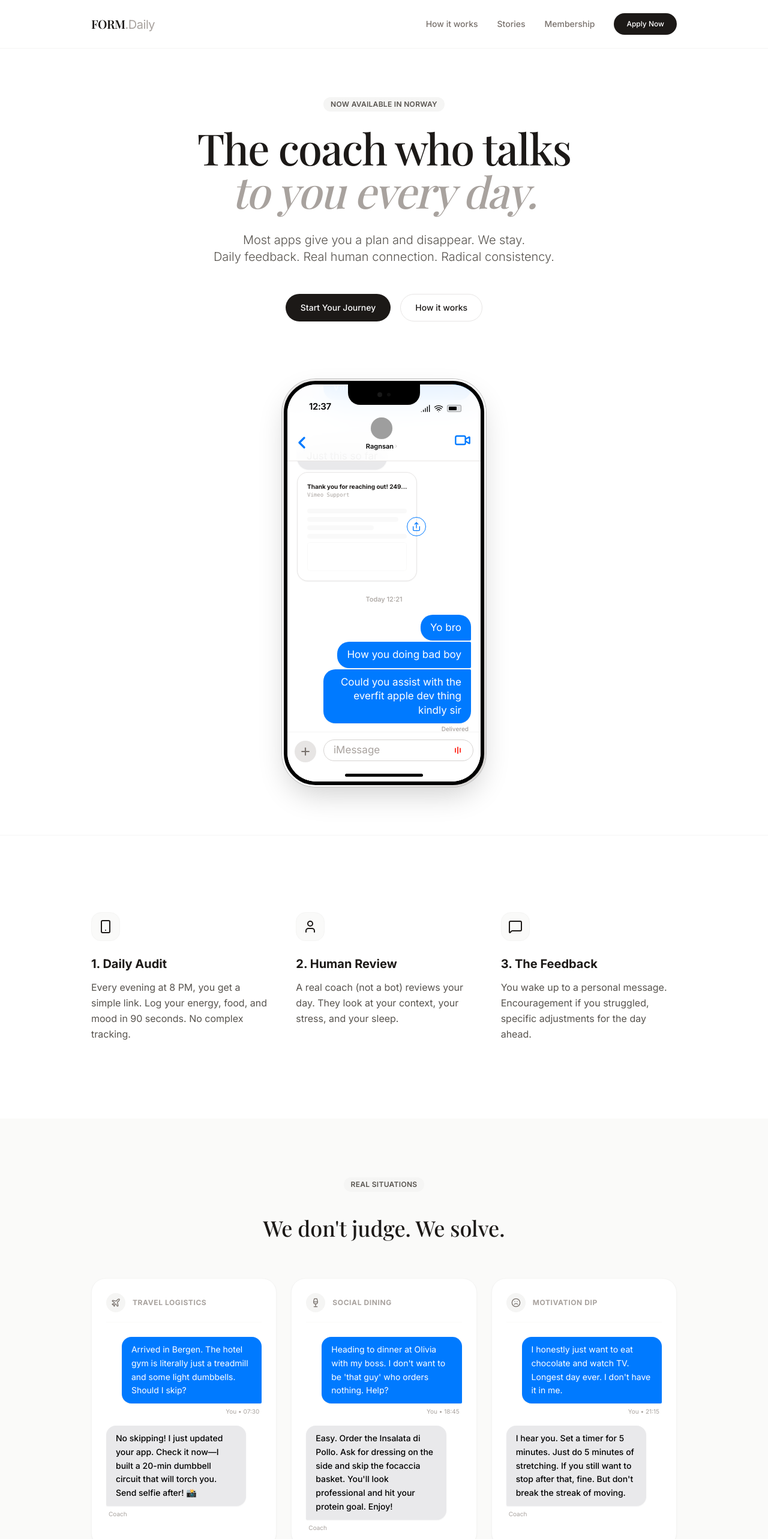
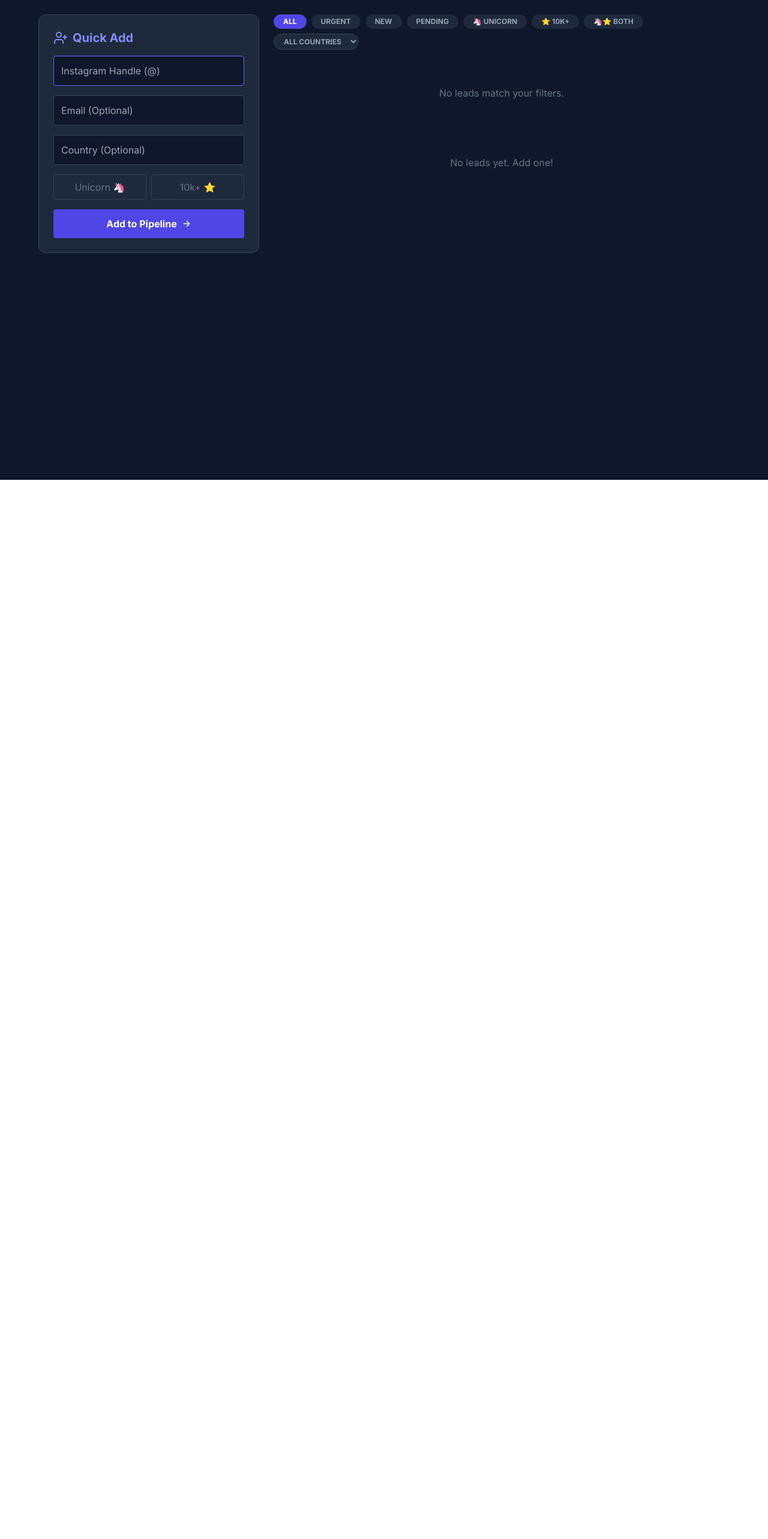
Before and after one commit to roejogansen/avengers, a React (Vite) app: page / in a window 1280 px wide. Shown: the top 2566 px of the page at 60% size. After the commit the page ends 800 px from the top, so only its background shows below. Built offline with nearby package versions, Linux system fonts and the light colour scheme; grey boxes are pictures that could not be loaded; a web font is replaced by a local one.

Commit message:
feat: Influencer Velocity CRM

```diff
--- a/src/App.jsx
+++ b/src/App.jsx
@@ -1,155 +1,269 @@
-import React from 'react';
+import React, { useState, useEffect, useMemo } from 'react';
 import {
-  Smartphone, User, MessageSquare, Check,
-  Plane, Wine, Frown
+  Sparkles, Instagram, Users, Mail, Globe, Clock,
+  CheckCircle, AlertTriangle, Trash2, Send, UserPlus,
+  ArrowRight, Download, Check
 } from 'lucide-react';
-import Navbar from './components/layout/Navbar';
-import Footer from './components/layout/Footer';
-import PhoneChat from './components/features/PhoneChat';
-import ChatCard from './components/features/ChatCard';
-import Button from './components/ui/Button';
-import Badge from './components/ui/Badge';
 
-const App = () => {
+export default function CRM() {
+  const [leads, setLeads] = useState([]);
+  const [filter, setFilter] = useState('all');
+  const [countryFilter, setCountryFilter] = useState('all');
+
+  const [formData, setFormData] = useState({
+    handle: '', country: '', email: '', isUnicorn: false, has10k: false,
+  });
+
+  // Get unique countries from existing leads
+  const uniqueCountries = useMemo(() => {
+    const countries = leads.map(l => l.country).filter(Boolean);
+    return [...new Set(countries)].sort();
+  }, [leads]);
+
+  // --- Logic ---
+  const addLead = (e) => {
+    e.preventDefault();
+    if (!formData.handle) return;
+
+    // Clean handle - extract username from URL or handle
+    let cleanHandle = formData.handle.trim();
+    // Remove @ symbol
+    cleanHandle = cleanHandle.replace('@', '');
+    // Extract from full URL (https://www.instagram.com/username/ or https://instagram.com/username)
+    const urlMatch = cleanHandle.match(/(?:https?:\/\/)?(?:www\.)?instagram\.com\/([^\/\?]+)/);
+    if (urlMatch) {
+      cleanHandle = urlMatch[1];
+    } else {
+      // Remove any remaining slashes
+      cleanHandle = cleanHandle.replace(/\//g, '');
+    }
+
+    // Check for duplicates
+    const isDuplicate = leads.some(lead => lead.handle.toLowerCase() === cleanHandle.toLowerCase());
+    if (isDuplicate) {
+      alert(`@${cleanHandle} is already in your pipeline!`);
+      return;
+    }
+
+    const newLead = {
+      id: Date.now(),
+      ...formData,
+      handle: cleanHandle,
+      status: 'new', // new, dm_sent, friends_dmed
+      emailSent: false,
+      createdAt: Date.now(),
+      dmSentAt: null
+    };
+
+    setLeads(prev => [newLead, ...prev]);
+    // Reset form completely
+    setFormData({ handle: '', country: '', email: '', isUnicorn: false, has10k: false });
+  };
+
+  const updateStatus = (id, newStatus) => {
+    setLeads(leads.map(lead => {
+      if (lead.id === id) {
+        return {
+          ...lead,
+          status: newStatus,
+          dmSentAt: newStatus === 'dm_sent' ? Date.now() : lead.dmSentAt
+        };
+      }
+      return lead;
+    }));
+  };
+
+  const toggleEmailSent = (id) => {
+    setLeads(leads.map(lead =>
+      lead.id === id ? { ...lead, emailSent: !lead.emailSent } : lead
+    ));
+  };
+
+  const deleteLead = (id) => {
+    if (confirm('Delete?')) setLeads(leads.filter(l => l.id !== id));
+  };
+
+  const getTimerStatus = (timestamp) => {
+    if (!timestamp) return { label: 'Not Sent', color: 'text-gray-400', urgent: false };
+    const diffHours = (Date.now() - timestamp) / (1000 * 60 * 60);
+    if (diffHours >= 12) return { label: `+${Math.floor(diffHours)}h passed`, color: 'text-red-500 font-bold', urgent: true };
+    return { label: `${Math.floor(12 - diffHours)}h remaining`, color: 'text-emerald-500', urgent: false };
+  };
+
+  const formatDateTime = (timestamp) => {
+    const date = new Date(timestamp);
+    const today = new Date();
+    const isToday = date.toDateString() === today.toDateString();
+
+    if (isToday) {
+      return date.toLocaleTimeString('en-US', { hour: '2-digit', minute: '2-digit' });
+    }
+    return date.toLocaleDateString('en-US', { month: 'short', day: 'numeric' }) + ' ' +
+      date.toLocaleTimeString('en-US', { hour: '2-digit', minute: '2-digit' });
+  };
+
+  // Sort: Urgent first, then status
+  const sortedLeads = [...leads].sort((a, b) => {
+    // Mock scoring for sort
+    const getScore = (l) => {
+      if (l.status === 'friends_dmed') return 0;
+      const timer = getTimerStatus(l.dmSentAt);
+      if (timer.urgent) return 100;
+      if (l.status === 'dm_sent') return 50;
+      return 25;
+    };
+    return getScore(b) - getScore(a);
+  });
+
+  const filteredLeads = sortedLeads.filter(l => {
+    // Status filters
+    if (filter === 'all') {
+      // Continue to country filter
+    } else {
+      const timer = getTimerStatus(l.dmSentAt);
+      if (filter === 'urgent' && !timer.urgent) return false;
+      if (filter === 'new' && l.status !== 'new') return false;
+      if (filter === 'pending' && !(l.status === 'dm_sent' && !timer.urgent)) return false;
+      if (filter === 'unicorn' && !l.isUnicorn) return false;
+      if (filter === '10k' && !l.has10k) return false;
+      if (filter === 'both' && !(l.isUnicorn && l.has10k)) return false;
+    }
+
+    // Country filter
+    if (countryFilter !== 'all' && l.country !== countryFilter) return false;
+
+    return true;
+  });
+
   return (
-    <div className="bg-white min-h-screen text-stone-900 font-sans antialiased selection:bg-stone-200">
-      <Navbar />
+    <div className="min-h-screen bg-slate-900 text-slate-100 font-sans p-6">
+      <div className="max-w-6xl mx-auto grid grid-cols-1 lg:grid-cols-3 gap-6">
 
-      {/* Hero Section */}
-      <section className="pt-32 md:pt-40 pb-20 bg-white overflow-hidden">
-        <div className="max-w-5xl mx-auto px-6 text-center">
-          <Badge>Now available in Norway</Badge>
-          <h1 className="text-5xl md:text-7xl font-medium text-stone-900 mb-8 tracking-tight font-serif leading-[1.1]">
-            The coach who talks<br />
-            <span className="text-stone-400 italic">to you every day.</span>
-          </h1>
-          <p className="text-lg md:text-xl text-stone-600 max-w-xl mx-auto mb-12 font-light leading-relaxed">
-            Most apps give you a plan and disappear. We stay. <br className="hidden md:block" />
-            Daily feedback. Real human connection. Radical consistency.
-          </p>
-          <div className="flex flex-col sm:flex-row justify-center gap-4">
-            <Button variant="primary">Start Your Journey</Button>
-            <Button variant="secondary">How it works</Button>
+        {/* FORM */}
+        <section className="bg-slate-800 rounded-xl p-6 border border-slate-700 h-fit sticky top-6">
+          <h2 className="text-xl font-bold mb-4 flex items-center gap-2 text-indigo-400"><UserPlus /> Quick Add</h2>
+          <form onSubmit={addLead} className="space-y-4">
+            <input
+              className="w-full bg-slate-900 border border-slate-700 p-3 rounded text-white focus:border-indigo-500 outline-none"
+              placeholder="Instagram Handle (@)"
+              value={formData.handle}
+              onChange={e => setFormData({ ...formData, handle: e.target.value })}
+              autoFocus
+            />
+            <input
+              className="w-full bg-slate-900 border border-slate-700 p-3 rounded text-white focus:border-indigo-500 outline-none"
+              placeholder="Email (Optional)"
+              value={formData.email}
+              onChange={e => setFormData({ ...formData, email: e.target.value })}
+            />
+            <div className="relative">
+              <input
+                className="w-full bg-slate-900 border border-slate-700 p-3 rounded text-white focus:border-indigo-500 outline-none"
+                placeholder="Country (Optional)"
+                value={formData.country}
+                onChange={e => setFormData({ ...formData, country: e.target.value })}
+                list="countries-list"
+              />
+              <datalist id="countries-list">
+                {uniqueCountries.map(country => (
+                  <option key={country} value={country} />
+                ))}
+              </datalist>
+            </div>
+            <div className="flex gap-2">
+              <button type="button" onClick={() => setFormData({ ...formData, isUnicorn: !formData.isUnicorn })} className={`flex-1 p-2 rounded border ${formData.isUnicorn ? 'bg-pink-900 border-pink-500 text-pink-400' : 'border-slate-700 text-slate-500'}`}>Unicorn 🦄</button>
+              <button type="button" onClick={() => setFormData({ ...formData, has10k: !formData.has10k })} className={`flex-1 p-2 rounded border ${formData.has10k ? 'bg-blue-900 border-blue-500 text-blue-400' : 'border-slate-700 text-slate-500'}`}>10k+ ⭐️</button>
+            </div>
+            <button className="w-full bg-indigo-600 hover:bg-indigo-500 text-white font-bold p-3 rounded flex justify-center items-center gap-2">Add to Pipeline <ArrowRight size={16} /></button>
+          </form>
+        </section>
+
+        {/* LIST */}
+        <section className="lg:col-span-2 space-y-3">
+          <div className="flex gap-2 pb-2 flex-wrap items-center">
+            {['all', 'urgent', 'new', 'pending', 'unicorn', '10k', 'both'].map(f => (
+              <button key={f} onClick={() => setFilter(f)} className={`px-4 py-1 rounded-full text-xs font-bold uppercase ${filter === f ? 'bg-indigo-600 text-white' : 'bg-slate-800 text-slate-400'}`}>
+                {f === 'unicorn' ? '🦄 Unicorn' : f === '10k' ? '⭐️ 10k+' : f === 'both' ? '🦄⭐️ Both' : f}
+              </button>
+            ))}
+
+            {/* Country Filter Dropdown */}
+            <select
+              value={countryFilter}
+              onChange={(e) => setCountryFilter(e.target.value)}
+              className="px-3 py-1 rounded-full text-xs font-bold uppercase bg-slate-800 text-slate-400 border border-slate-700 outline-none focus:border-indigo-500"
+            >
+              <option value="all">All Countries</option>
+              {uniqueCountries.map(country => (
+                <option key={country} value={country}>{country}</option>
+              ))}
+            </select>
           </div>
-        </div>
 
-        <div className="mt-16 md:mt-24 max-w-5xl mx-auto px-6">
-          <PhoneChat />
-        </div>
-      </section>
+          {filteredLeads.map(lead => {
+            const timer = getTimerStatus(lead.dmSentAt);
+            const isUrgent = lead.status === 'dm_sent' && timer.urgent;
 
-      {/* How It Works Section */}
-      <section id="how-it-works" className="py-24 md:py-32 bg-white border-t border-stone-100">
-        <div className="max-w-5xl mx-auto px-6">
-          <div className="grid md:grid-cols-3 gap-12">
-            <div>
-              <div className="w-12 h-12 bg-stone-50 rounded-2xl border border-stone-100 flex items-center justify-center mb-6 text-stone-900">
-                <Smartphone className="w-6 h-6" />
-              </div>
-              <h3 className="text-xl font-bold text-stone-900 mb-3">1. Daily Audit</h3>
-              <p className="text-stone-600 leading-relaxed">
-                Every evening at 8 PM, you get a simple link. Log your energy, food, and mood in 90 seconds. No complex tracking.
-              </p>
-            </div>
-            <div>
-              <div className="w-12 h-12 bg-stone-50 rounded-2xl border border-stone-100 flex items-center justify-center mb-6 text-stone-900">
-                <User className="w-6 h-6" />
-              </div>
-              <h3 className="text-xl font-bold text-stone-900 mb-3">2. Human Review</h3>
-              <p className="text-stone-600 leading-relaxed">
-                A real coach (not a bot) reviews your day. They look at your context, your stress, and your sleep.
-              </p>
-            </div>
-            <div>
-              <div className="w-12 h-12 bg-stone-50 rounded-2xl border border-stone-100 flex items-center justify-center mb-6 text-stone-900">
-                <MessageSquare className="w-6 h-6" />
-              </div>
-              <h3 className="text-xl font-bold text-stone-900 mb-3">3. The Feedback</h3>
-              <p className="text-stone-600 leading-relaxed">
-                You wake up to a personal message. Encouragement if you struggled, specific adjustments for the day ahead.
-              </p>
-            </div>
-          </div>
-        </div>
-      </section>
+            return (
+              <div key={lead.id} className={`bg-slate-800 rounded-lg p-2 border relative flex items-center justify-between gap-3 ${isUrgent ? 'border-red-500' : 'border-slate-700'}`}>
+                {/* Left Side: Info */}
+                <div className="min-w-0 flex-1">
+                  <div className="flex items-center gap-2 flex-wrap">
+                    <a
+                      href={`https://www.instagram.com/${lead.handle}`}
+                      target="_blank"
+                      rel="noopener noreferrer"
+                      className="font-bold text-base text-indigo-400 hover:text-indigo-300 transition-colors flex items-center gap-1"
+                    >
+                      @{lead.handle}
+                      <Instagram size={14} className="opacity-60" />
+                    </a>
 
-      {/* Stories Section */}
-      <section id="stories" className="py-24 bg-stone-50">
-        <div className="max-w-5xl mx-auto px-6">
-          <div className="mb-16 text-center">
-            <Badge>Real Situations</Badge>
-            <h3 className="text-3xl md:text-4xl font-serif font-medium text-stone-900 mt-4">
-              We don't judge. We solve.
-            </h3>
-          </div>
-          <div className="grid md:grid-cols-3 gap-6">
-            <ChatCard
-              icon={Plane}
-              title="Travel Logistics"
-              time="07:30"
-              client="Arrived in Bergen. The hotel gym is literally just a treadmill and some light dumbbells. Should I skip?"
-              coach="No skipping! I just updated your app. Check it now—I built a 20-min dumbbell circuit that will torch you. Send selfie after! 📸"
-            />
-            <ChatCard
-              icon={Wine}
-              title="Social Dining"
-              time="18:45"
-              client="Heading to dinner at Olivia with my boss. I don't want to be 'that guy' who orders nothing. Help?"
-              coach="Easy. Order the Insalata di Pollo. Ask for dressing on the side and skip the focaccia basket. You'll look professional and hit your protein goal. Enjoy!"
-            />
-            <ChatCard
-              icon={Frown}
-              title="Motivation Dip"
-              time="21:15"
-              client="I honestly just want to eat chocolate and watch TV. Longest day ever. I don't have it in me."
-              coach="I hear you. Set a timer for 5 minutes. Just do 5 minutes of stretching. If you still want to stop after that, fine. But don't break the streak of moving."
-            />
-          </div>
-        </div>
-      </section>
+                    {/* Badges */}
+                    <div className="flex gap-1 text-[10px]">
+                      {lead.isUnicorn && <span className="text-pink-400 border border-pink-500/30 px-1 rounded bg-pink-500/10">Unicorn</span>}
+                      {lead.has10k && <span className="text-blue-400 border border-blue-500/30 px-1 rounded bg-blue-500/10">10k+</span>}
+                      {lead.country && <span className="text-slate-400 border border-slate-700 px-1 rounded">{lead.country}</span>}
+                    </div>
 
-      {/* Pricing Section */}
-      <section id="pricing" className="py-24 md:py-32 bg-white">
-        <div className="max-w-5xl mx-auto px-6">
-          <div className="bg-stone-900 rounded-[2.5rem] md:rounded-[3rem] p-8 md:p-16 text-white text-center md:text-left relative overflow-hidden">
-            <div className="relative z-10 grid md:grid-cols-2 gap-12 items-center">
-              <div>
-                <h2 className="text-3xl md:text-4xl font-serif font-medium mb-6">Private Coaching</h2>
-                <p className="text-stone-400 mb-8 text-lg font-light leading-relaxed">
-                  We cap our client roster to ensure every member gets true, personal attention.
-                </p>
-                <div className="space-y-4">
-                  {[
-                    "Dedicated Personal Coach",
-                    "Daily 1:1 Feedback & Support",
-                    "Flexible Nutrition Guidance",
-                    "Restaurant & Travel Support",
-                    "Cancel anytime"
-                  ].map((item) => (
-                    <div key={item} className="flex items-center gap-3 text-stone-300">
-                      <Check className="w-5 h-5 text-white" />
-                      <span>{item}</span>
+                    <span className="text-[10px] text-slate-500 flex items-center gap-1 ml-1">
+                      <Clock size={10} />
+                      {formatDateTime(lead.createdAt)}
+                    </span>
+                  </div>
+                </div>
+
+                {/* Right Side: Actions */}
+                <div className="flex items-center gap-2 shrink-0">
+                  {/* Email Action */}
+                  {lead.email && (
+                    <button onClick={() => toggleEmailSent(lead.id)} className={`text-[10px] px-2 py-1 rounded flex items-center gap-1 transition-colors ${lead.emailSent ? 'bg-emerald-900/50 text-emerald-400 border border-emerald-500/50' : 'bg-slate-700 text-slate-400 hover:bg-slate-600'}`}>
+                      <Mail size={10} /> {lead.emailSent ? 'Sent' : 'Email'}
+                    </button>
+                  )}
+
+                  {/* DM Action */}
+                  {lead.status === 'new' && (
+                    <button onClick={() => updateStatus(lead.id, 'dm_sent')} className="bg-indigo-600 hover:bg-indigo-500 text-white text-[10px] font-bold px-2 py-1 rounded flex items-center gap-1"><Send size={10} /> DM</button>
+                  )}
+                  {lead.status === 'dm_sent' && (
+                    <div className="flex items-center gap-2">
+                      <span className={`text-[10px] font-bold ${timer.color}`}>{timer.urgent ? "⚠️ TIME UP" : timer.label}</span>
+                      <button onClick={() => updateStatus(lead.id, 'friends_dmed')} className="bg-slate-700 hover:bg-slate-600 text-white text-[10px] px-2 py-1 rounded">Friends</button>
                     </div>
-                  ))}
+                  )}
+                  {lead.status === 'friends_dmed' && <span className="text-slate-500 text-[10px] line-through">Done</span>}
+
+                  {/* Delete */}
+                  <button onClick={() => deleteLead(lead.id)} className="text-slate-600 hover:text-red-400 p-1 rounded hover:bg-slate-700/50"><Trash2 size={14} /></button>
                 </div>
               </div>
-
-              <div className="bg-white/5 border border-white/10 rounded-3xl p-8 text-center backdrop-blur-sm">
-                <p className="text-sm text-stone-400 font-bold tracking-widest uppercase mb-4">All Inclusive Membership</p>
-                <div className="text-5xl font-bold mb-2">3,900 <span className="text-lg font-normal text-stone-400">NOK</span></div>
-                <p className="text-stone-500 text-sm mb-8">Per month. VAT included.</p>
-                <Button className="w-full bg-white text-stone-900 hover:bg-stone-100 border-transparent">
-                  Apply for Coaching
-                </Button>
-              </div>
-            </div>
-          </div>
-        </div>
-      </section>
-
-      <Footer />
+            )
+          })}
+          {filteredLeads.length === 0 && <div className="text-center text-slate-500 py-10">No leads match your filters.</div>}
+          {leads.length === 0 && <div className="text-center text-slate-500 py-10">No leads yet. Add one!</div>}
+        </section>
+      </div>
     </div>
   );
-};
-
-export default App;
+}
```
Also changed, not shown: 1 other file (tests, documents, lock files or other folders).
